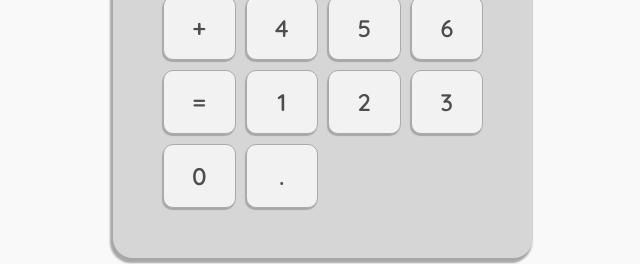
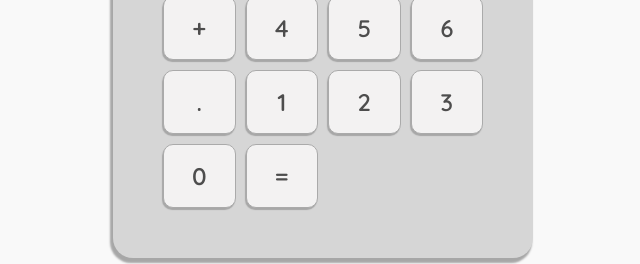
Before and after one commit to Maryann-beep/React-calculator-app, a React (Vite) app: page / in a window 1280 px wide. Shown: the part 325-589 px from the top of the page, without its empty margins (317-957 px from the left). Built offline with nearby package versions, Linux system fonts and the light colour scheme.

Commit message:
Reorder buttons in BUTTONS array

```diff
--- a/src/App.jsx
+++ b/src/App.jsx
@@ -5,8 +5,8 @@ import "./App.css";
 const BUTTONS = [
   "C", "⌫", "/", "x", "-",
   "7", "8", "9", "+",
-  "4", "5", "6", "=",
-  "1", "2", "3", "0", "."
+  "4", "5", "6", ".",
+  "1", "2", "3", "0", "="
 ];
 
 const OPERATORS = ["/", "x", "-", "+"];
```
